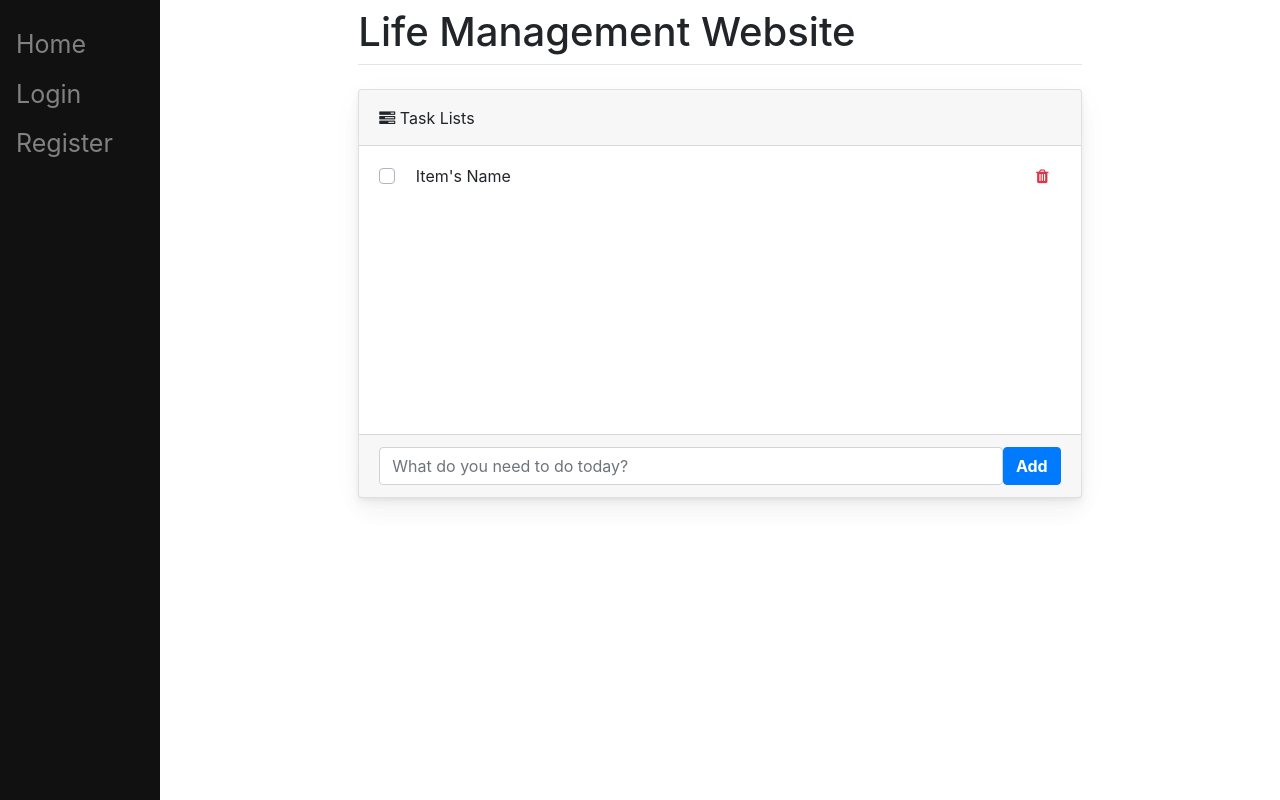
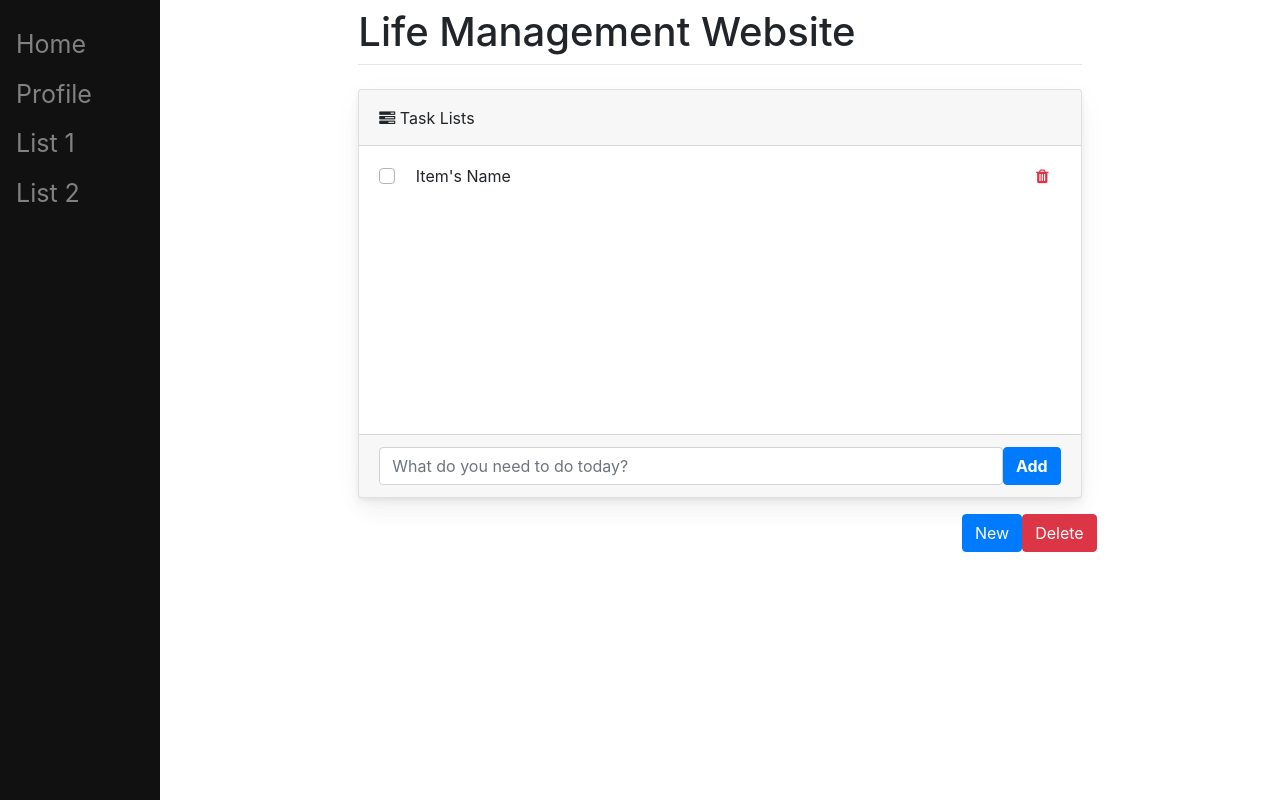
Before and after one commit to manhlamabc123/To-do-List-Web, a Django app: template mysite/todolist/templates/todolist/todolist.html in a window 1280 px wide. Run offline with Django 3.2, Linux system fonts and the light colour scheme; the template is opened without the code that fills it, so the values that code supplies are empty; some libraries are stand-ins or nearby versions.

Commit message:
Update GUI

```diff
--- a/mysite/todolist/templates/todolist/todolist.html
+++ b/mysite/todolist/templates/todolist/todolist.html
@@ -7,6 +7,12 @@
 
 {% block title %}
     To Do List
+{% endblock %}
+
+{% block sidenav %}
+    <a href="/profile">Profile</a>
+    <a href="/todolist">List 1</a>
+    <a href="/todolist">List 2</a>
 {% endblock %}
 
 {% block content %}
@@ -44,6 +50,10 @@
             </div>
             <div class="d-flex text-right card-footer"><input type="text" class="form-control todo-list-input" placeholder="What do you need to do today?"> <button class="add btn btn-primary font-weight-bold todo-list-add-btn">Add</button></div>
         </div>
+        <div class="row justify-content-end">
+            <button type="button" class="btn btn-primary">New</button>
+            <button type="button" class="btn btn-danger">Delete</button>
+        </div>
     </div>
 </div>
 {% endblock %}
```
